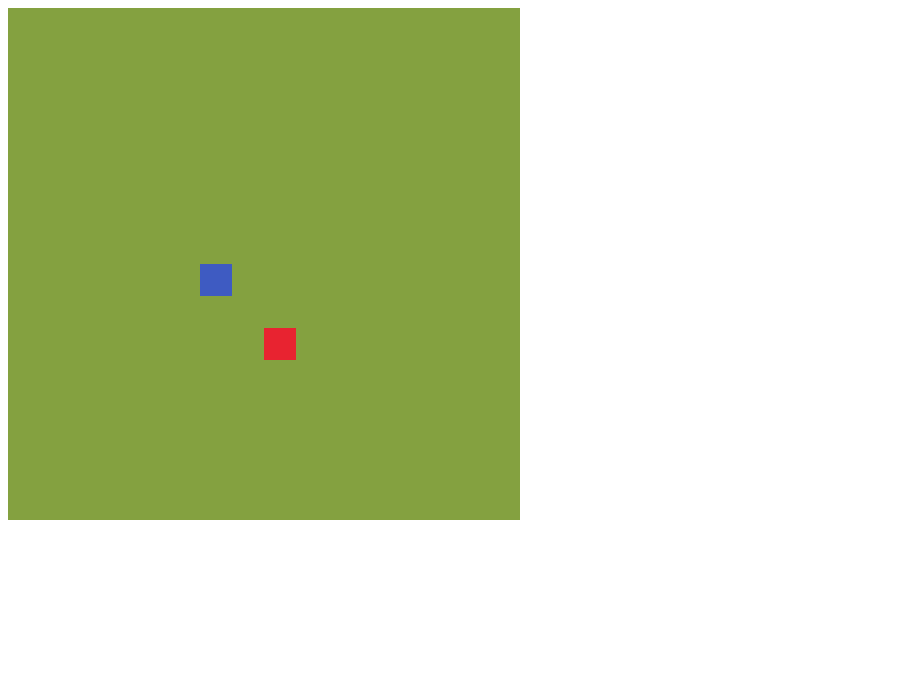
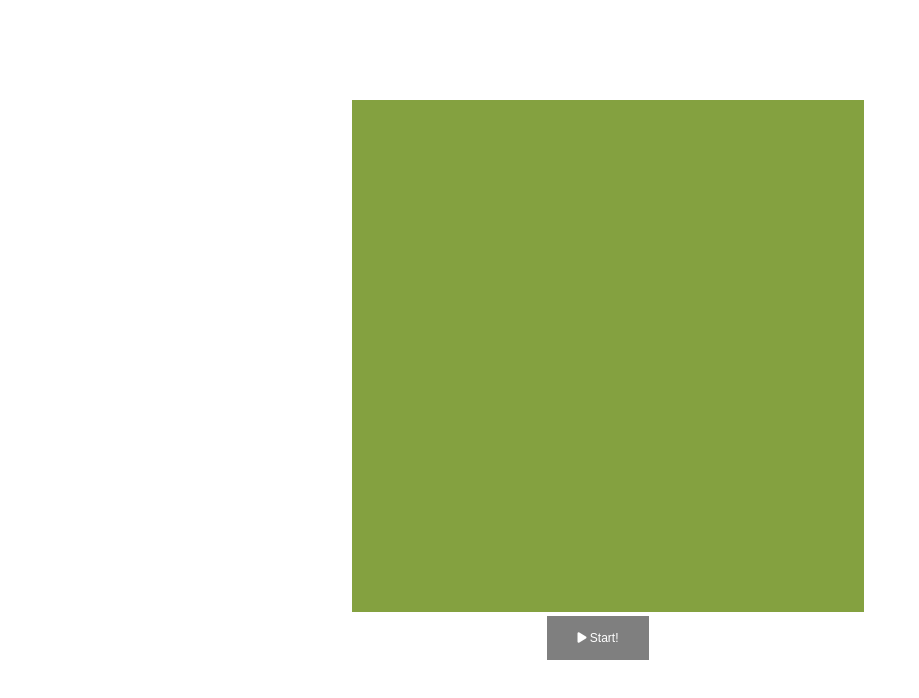
Before and after one commit to elviobg/snake, a plain HTML site: page index.html in a window 1280 px wide. Shown: the whole page, without its empty margins (0-919 px from the left). Drawn offline with Linux system fonts and the light colour scheme.

Commit message:
Adiciona botão de iniciar/reiniciar o jogo

```diff
--- a/index.html
+++ b/index.html
@@ -10,6 +10,12 @@
     <main>
         <canvas id="snake"></canvas>
     </main>
+    <button role="button" class="button" onclick="start()">
+        <i class="fas fa-play"  ></i>
+        Start!
+    </button>
+
     <script src="js/snake.js"></script>
+    <script src="https://kit.fontawesome.com/e05ae0da33.js" crossorigin="anonymous"></script>
 </body>
 </html>
--- a/js/snake.js
+++ b/js/snake.js
@@ -1,4 +1,5 @@
 let context;
+let game;
 const box = 32;
 const height = 512;
 const width = 512;
@@ -9,7 +10,6 @@ let snakeColor = "#3e5bc2"
 let powerUPColor = "#e82330"
 let powerUp;
 let points;
-let game = setInterval(updateGame, 100)
 
 const directionKeyCodes = {
     LEFT: 37,
@@ -17,8 +17,7 @@ const directionKeyCodes = {
     RIGHT: 39,
     UP: 40
 };
-
-let currentDirection = directionKeyCodes.LEFT
+let currentDirection;
 
 function createBackGround()
 {
@@ -38,6 +37,7 @@ function updateBackGround()
 
 function createSnake()
 {
+    snake = []
     snake[0] = {
         x: 8*box,
         y: 8*box
@@ -58,7 +58,10 @@ function start()
     createBackGround();
     createSnake();
     createPowerUpPosition();
+    clearInterval(game);
+    game = setInterval(updateGame, 100)
     points = 0;
+    currentDirection = directionKeyCodes.LEFT
     document.addEventListener('keydown', getDirections);
 }
 
@@ -75,7 +78,6 @@ function getDirections(event){
 
 function endGame(){
     clearInterval(game);
-    alert('perdeu playboy! =,D\nVc comeu '+points+' vezes\nÉ o comedor!')
 }
 
 function updateGame()
@@ -158,4 +160,3 @@ function drawPowerUp()
 }
 
 createBackGround();
-start();
--- a/style/main.css
+++ b/style/main.css
@@ -0,0 +1,37 @@
+/* reset css */
+*
+{
+    margin: 0;
+    padding: 0;
+    box-sizing: border-box;
+}
+
+body{
+    height: 95vh;
+    width: 95vw;
+    display: flex;
+    flex-direction: column;
+    justify-content: center;
+    align-items: center;
+    background-color:white;
+    color: rgb(165, 52, 52);
+}
+
+/* TODO: estilização adequada do botão */
+.button
+{
+    background-color: rgba(0,0,0,.50);
+    border: none;
+    color: white;
+    padding: 15px 30px;
+    margin-right: 20px;
+    font-size: 12px;
+    cursor:pointer;
+    transition: .5s ease all;
+}
+
+.button:hover
+{
+    background-color: whitesmoke;
+    color: black;
+}
```
